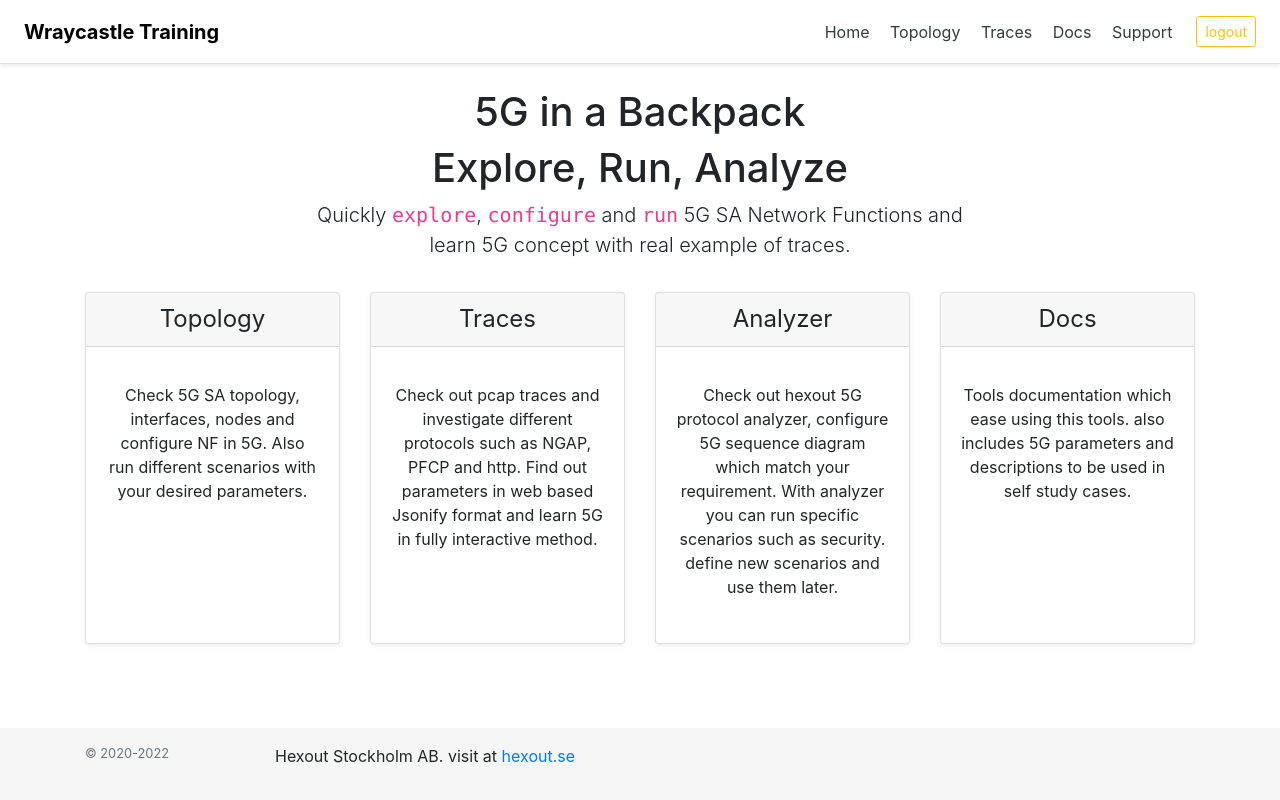
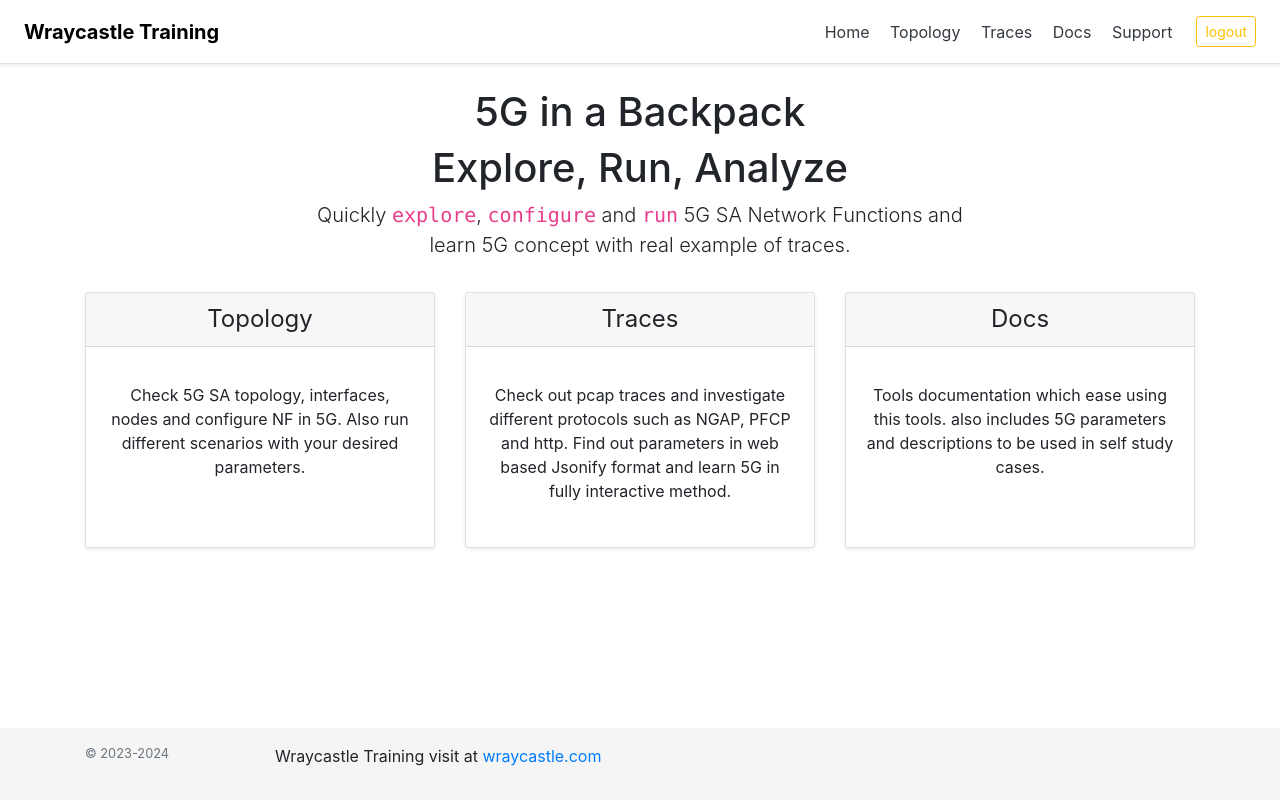
Before and after one commit to MaziarShoaie71/5GBP_Wraycastle, a Django app: page / in a window 1280 px wide. Run offline with Django 3.2, Linux system fonts and the light colour scheme; a user stored in the database is signed in; some libraries are stand-ins or nearby versions.

Commit message:
Update home.html
Removed section for Analyzer and changed Hexout to Wraycastle

```diff
--- a/fiveGbp/templates/fiveGbp/home.html
+++ b/fiveGbp/templates/fiveGbp/home.html
@@ -81,17 +81,6 @@
       <!--  -->
       <div class="card mb-4 shadow-sm">
         <div class="card-header">
-          <h4 class="my-0 font-weight-normal">Analyzer</h4>
-        </div>
-        <div class="card-body">
-          <div class="list-unstyled mt-3 mb-4">
-            <p>Check out hexout 5G protocol analyzer, configure 5G sequence diagram which match your requirement. With analyzer you can run specific scenarios such as security. define new scenarios and use them later.</p>
-          </div>
-        </div>
-      </div>
-      <!--  -->
-      <div class="card mb-4 shadow-sm">
-        <div class="card-header">
           <h4 class="my-0 font-weight-normal">Docs</h4>
         </div>
         <div class="card-body">
@@ -110,10 +99,10 @@
   <div class="container">
     <div class="row">
       <div class="col-sm-2">
-        <small class="d-block mb-3 text-muted">&copy; 2020-2022</small>
+        <small class="d-block mb-3 text-muted">&copy; 2023-2024</small>
       </div>
       <div class="col-sm-10">
-        <p>Hexout Stockholm AB. visit at <a href="https://www.hexout.se/">hexout.se</a></p>
+        <p>Wraycastle Training visit at <a href="https://www.wraycastle.com/">wraycastle.com</a></p>
       </div>
     </div>
   </div>
```
